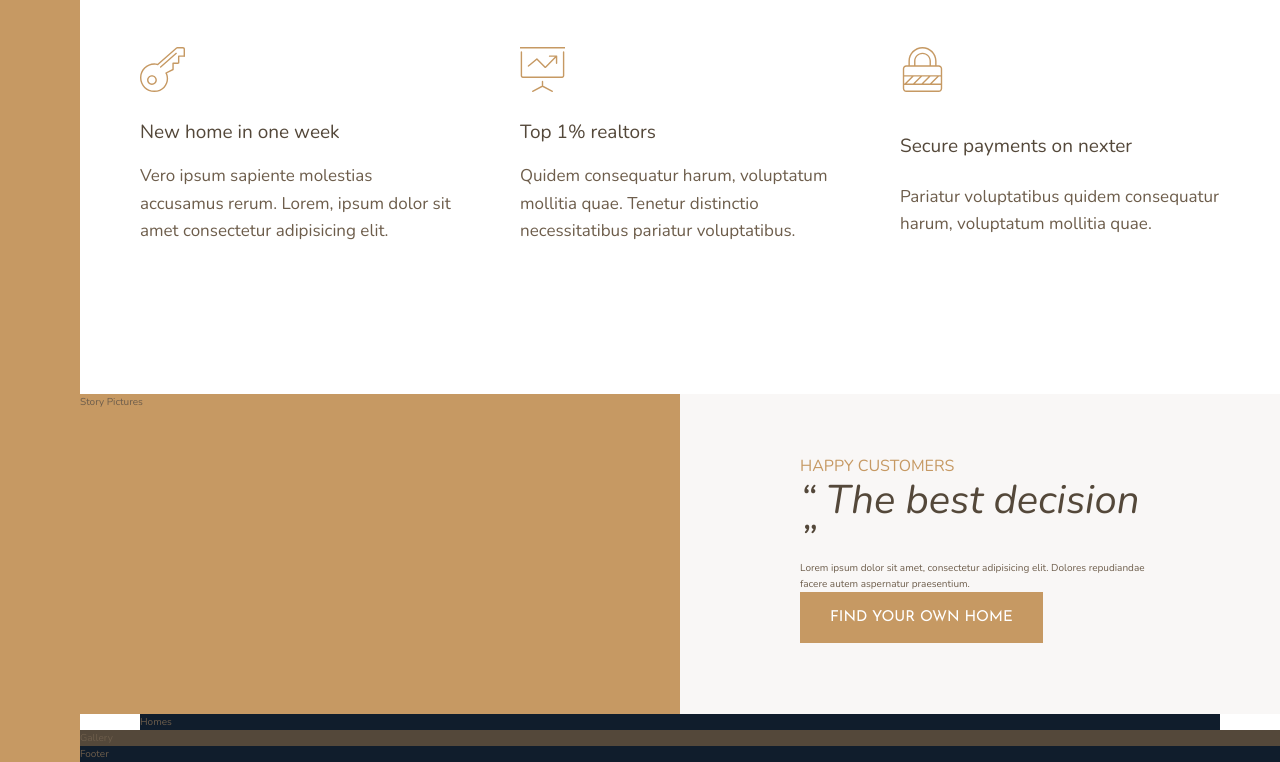
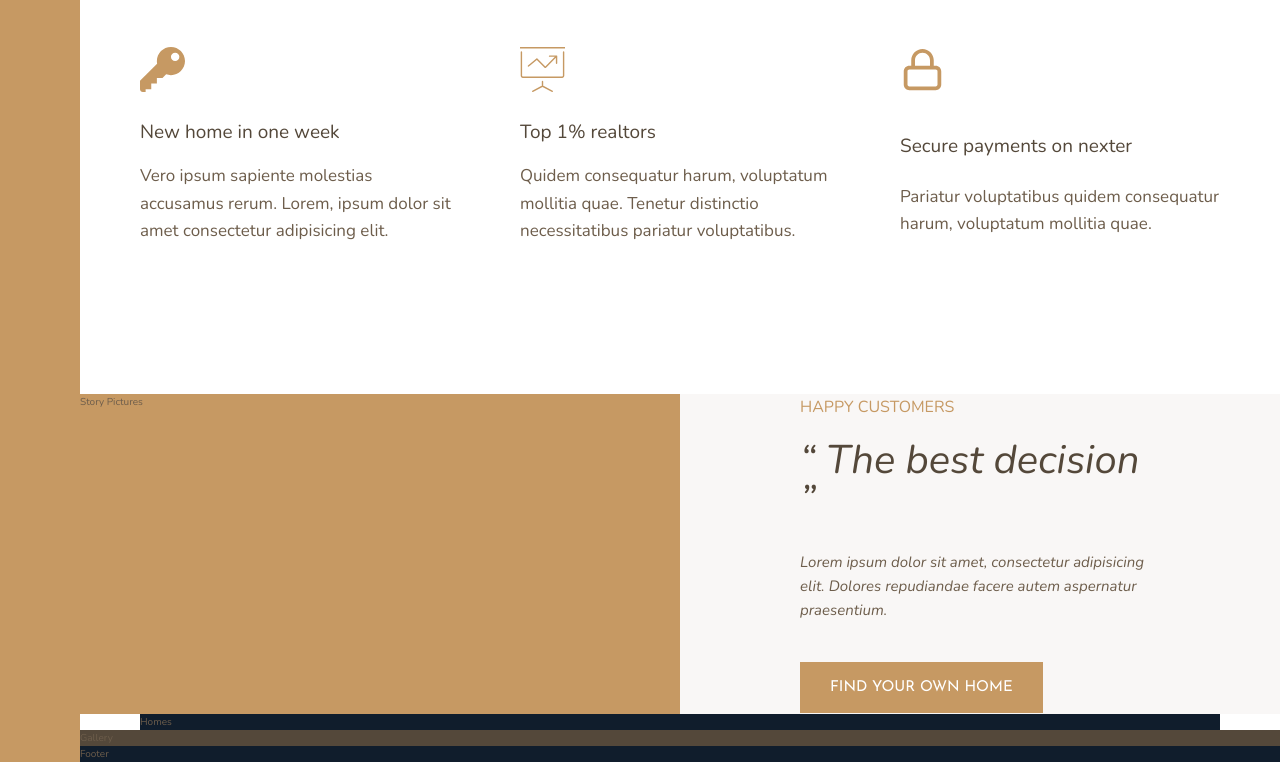
Before and after one commit to Ryoung27/Nexter, a website: page index.html in a window 1280 px wide. Shown: the part 980-1742 px from the top of the page. Drawn offline with nearby package versions, Linux system fonts and the light colour scheme.

Commit message:
changed flexbox to grid

```diff
--- a/index.html
+++ b/index.html
@@ -79,8 +79,8 @@
         </div>
 
         <div class="story__content">
-            <h3 class="heading-3">Happy Customers</h3>
-            <h2 class="heading-2 heading-2--dark">&ldquo; The best decision &rdquo;</h2>
+            <h3 class="heading-3 mb-sm">Happy Customers</h3>
+            <h2 class="heading-2 heading-2--dark mb-md">&ldquo; The best decision &rdquo;</h2>
             <p class="story__text">
                 Lorem ipsum dolor sit amet, consectetur adipisicing elit. Dolores repudiandae facere autem aspernatur praesentium.
             </p>
--- a/sass/_story.scss
+++ b/sass/_story.scss
@@ -10,5 +10,23 @@
         grid-column: col-start 5/ full-end;
 
         padding: 6rem 12rem;
+        // display: flex;
+        // flex-direction: column;
+        // justify-content: center;
+        // align-items: flex-start;
+        display: grid;
+        align-content: center;
+        justify-items: start;
+    }
+
+    &__text{
+        font-size: 1.5rem;
+        font-style: italic;
+        margin-bottom: 4rem;
     }
 }
+
+.mb-sm{ margin-bottom: 2rem; }
+.mb-md{ margin-bottom: 3rem; }
+.mb-lg{ margin-bottom: 4rem; }
+.mb-hg{ margin-bottom: 8rem; }
```
Also changed, not shown: css/style.css.
